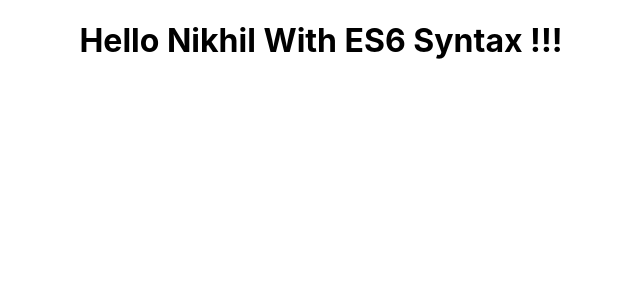
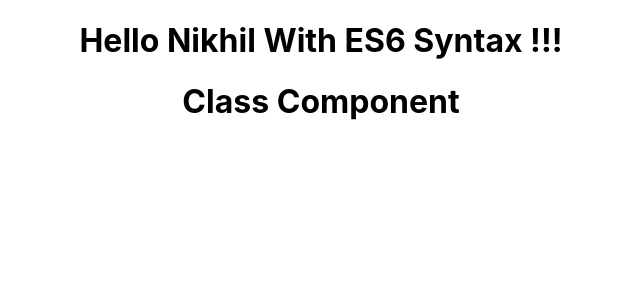
Before and after one commit to nikhilr1985/react, a React (Create React App) app: page / in a window 1280 px wide. Shown: the top 300 px of the page, without its empty margins (319-959 px from the left). Built offline with nearby package versions, Linux system fonts and the light colour scheme.

Commit message:
Class Components

```diff
--- a/src/App.js
+++ b/src/App.js
@@ -1,11 +1,13 @@
 import logo from './logo.svg';
 import './App.css';
 import Greet from "./components/Greet";
+import Welcome from "./components/Welcome";
 
 function App() {
   return (
     <div className="App">
-      <Greet/>
+      <Greet />
+      <Welcome />
     </div>
   );
 }
--- /dev/null
+++ b/src/components/Welcome.js
@@ -0,0 +1,9 @@
+import { Component } from "react";
+
+class Welcome extends Component {
+  render() {
+    return <h1>Class Component</h1>
+  }
+}
+
+export default Welcome
```
